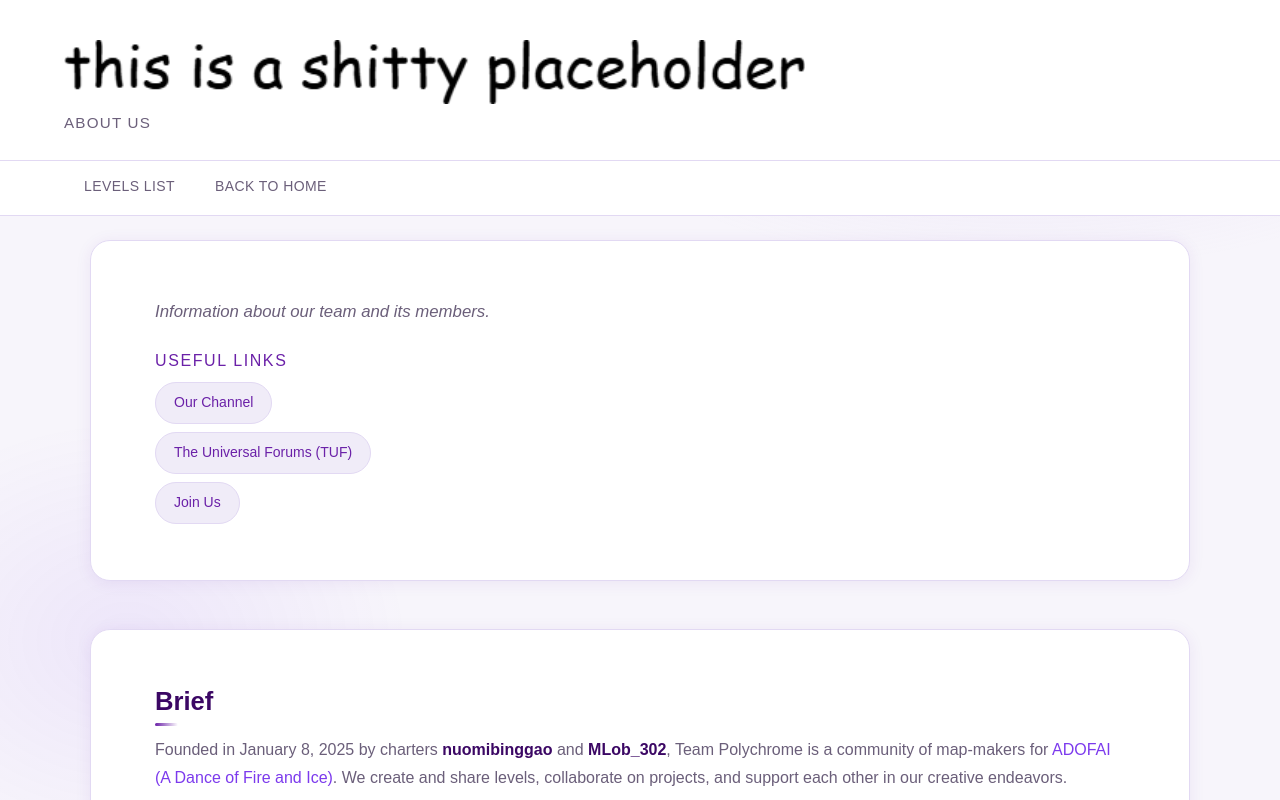
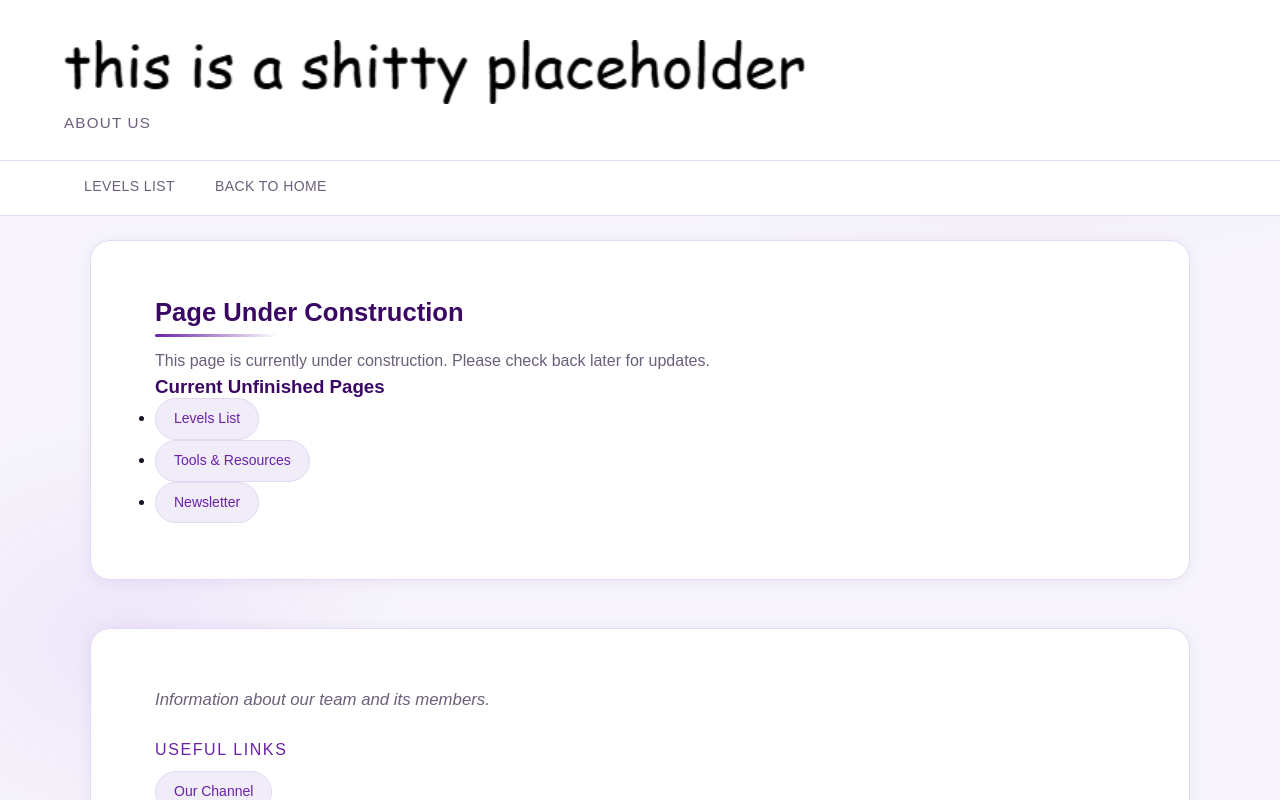
Before and after one commit to nuomibinggao/Team-Polychrome-Website, a SvelteKit app: page /about in a window 1280 px wide. Shown: the top 800 px of the page. Built offline with nearby package versions, Linux system fonts and the light colour scheme; a web font is replaced by a local one.

Commit message:
fix wrangler inconsistancy add notice

```diff
--- a/src/routes/about/+page.svelte
+++ b/src/routes/about/+page.svelte
@@ -10,6 +10,18 @@
   </ul>
 </nav>
 
+<section class='warning'>
+  <div class='content'>
+    <h2>Page Under Construction</h2>
+    <p>This page is currently under construction. Please check back later for updates.</p>
+    <h3>Current Unfinished Pages</h3>
+    <ul>
+      <li><a href='/#'>Levels List</a></li>
+      <li><a href='/#'>Tools & Resources</a></li>
+      <li><a href='/#'>Newsletter</a></li>
+    </ul>
+  </div>
+</section>
 <section class='intro'>
   <div class='content'>
     <p>Information about our team and its members.</p>
```
Also changed, not shown: 1 other file (tests, documents, lock files or other folders).
